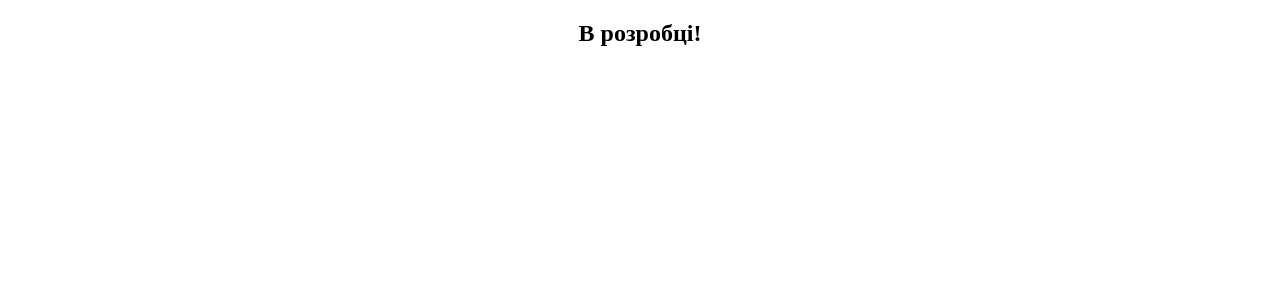
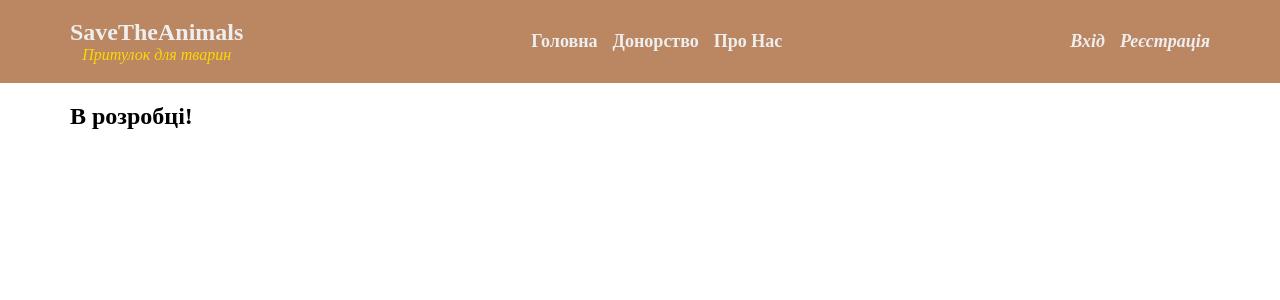
Before and after one commit to vladyslav-masokha/animals-shelter, a React (Vite) app: page /profile in a window 1280 px wide. Shown: the top 300 px of the page. Built offline with nearby package versions, Linux system fonts and the light colour scheme; no server answers.

Commit message:
added header in userProfile

```diff
--- a/src/assets/screens/userProfilePage/UserProfilePage.tsx
+++ b/src/assets/screens/userProfilePage/UserProfilePage.tsx
@@ -1,8 +1,17 @@
+import { Header } from '../../ui/Header/Header'
+import styles from './UserProfile.module.scss'
+
 const UserProfilePage = () => {
 	return (
-		<div className='wrapper'>
-			<h2>В розробці!</h2>
-		</div>
+		<>
+			<Header />
+
+			<div className={styles.about}>
+				<div className='wrapper'>
+					<h2>В розробці!</h2>
+				</div>
+			</div>
+		</>
 	)
 }
 
```
Also changed, not shown: src/assets/screens/userProfilePage/UserProfile.module.scss (added).
